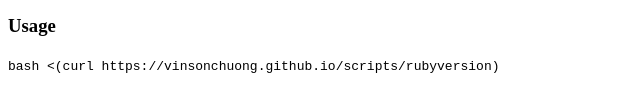
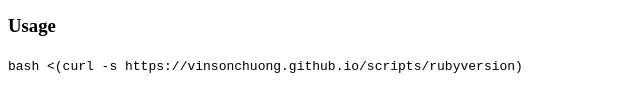
Before and after one commit to vinsonchuong/scripts, a plain HTML site: page index.html in a window 1280 px wide. Shown: the part 186-298 px from the top of the page, 0-640 px from the left. Drawn offline with Linux system fonts and the light colour scheme.

Commit message:
Silence curl

```diff
--- a/index.html
+++ b/index.html
@@ -13,6 +13,6 @@
 
   <section>
     <h1>Usage</h1>
-    <code>bash <(curl https://vinsonchuong.github.io/scripts/rubyversion)</code>
+    <code>bash <(curl -s https://vinsonchuong.github.io/scripts/rubyversion)</code>
   </section>
 </article>
```
